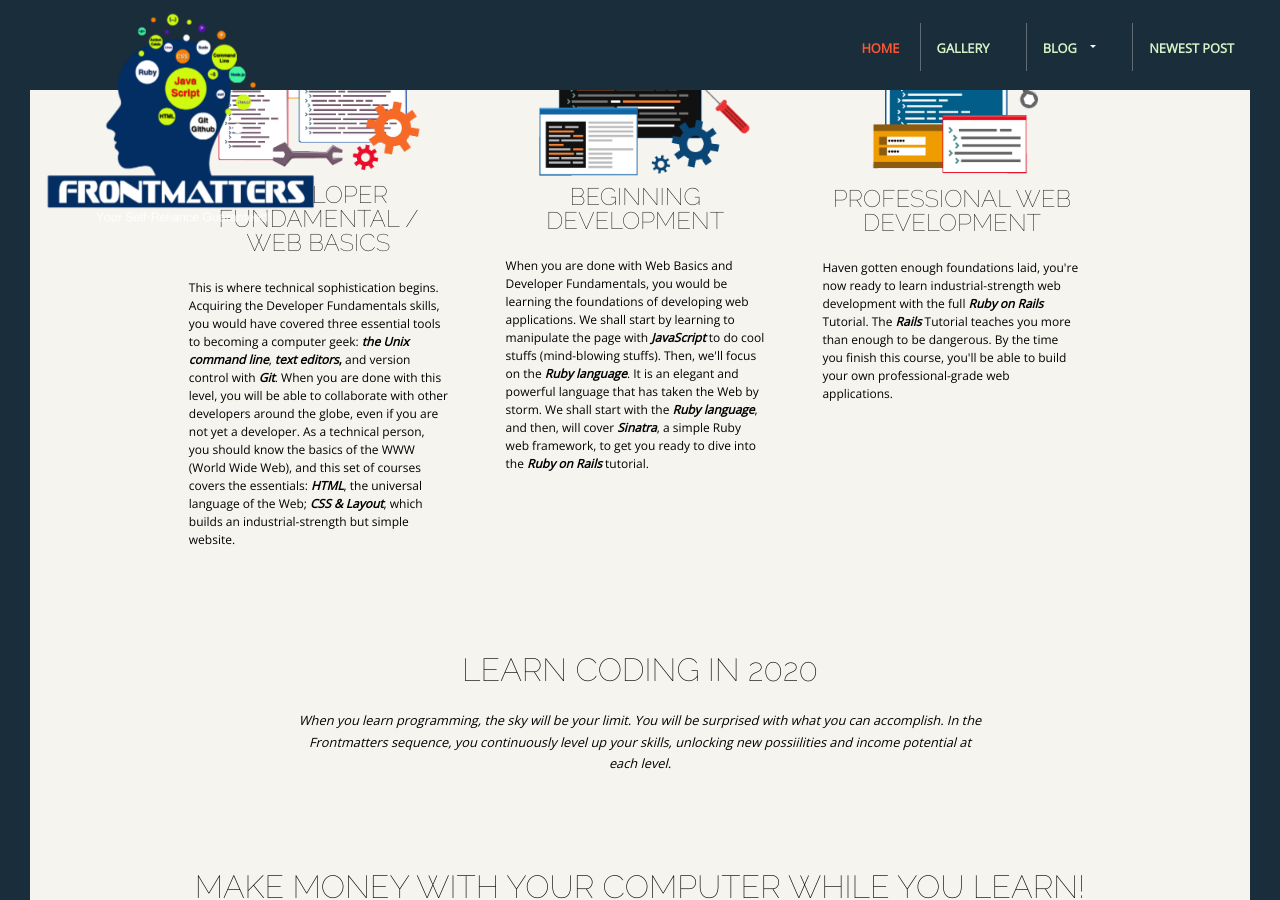
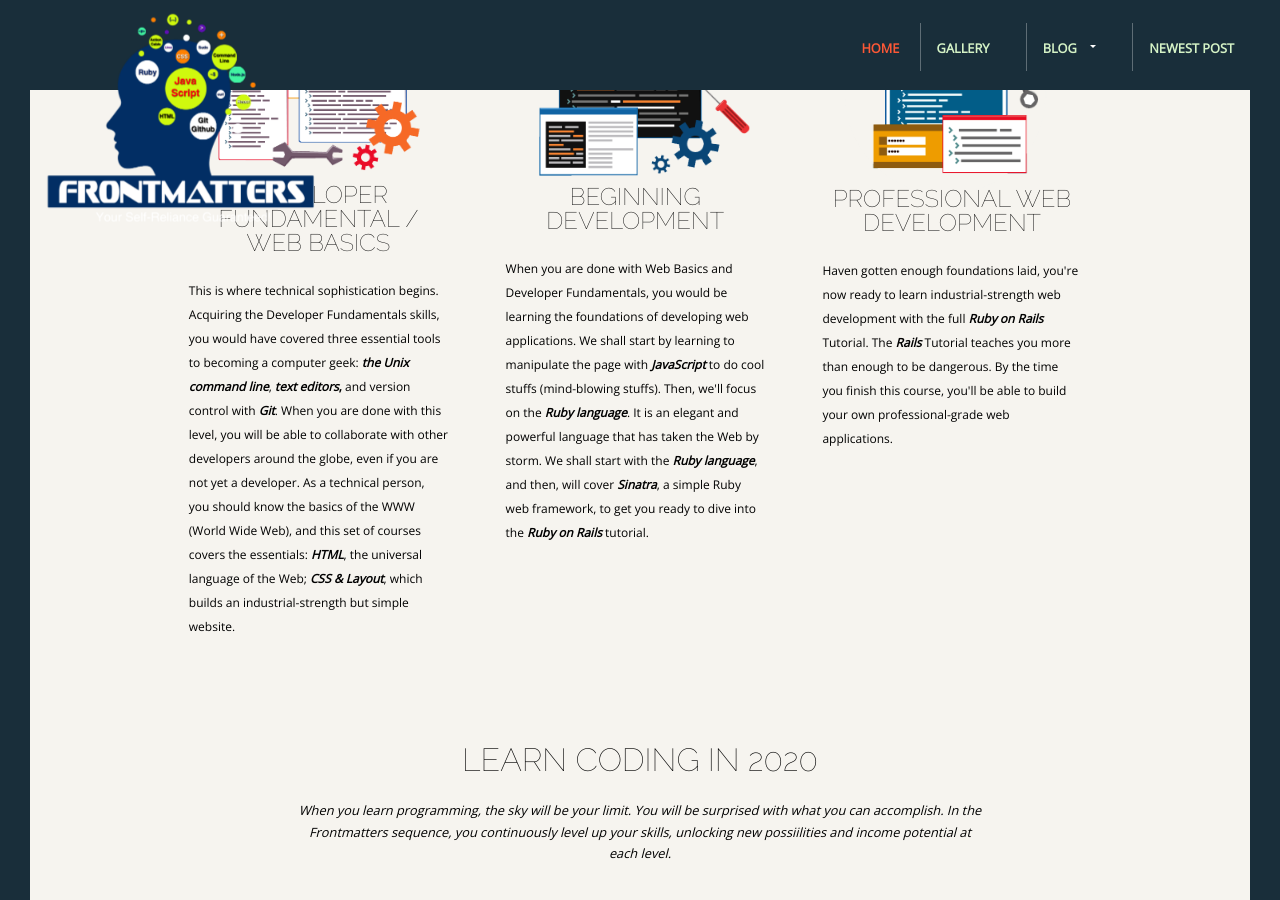
Before and after one commit to justwebandsoftwaredevelopment/frontmatters, a Jekyll site: the page built from index.html, in a window 1280 px wide and 900 px high, scrolled down 2075 px. Built offline with Jekyll 4.4.1, drawn with Linux system fonts in a browser that asks for light colours; nearby versions of some CDN libraries.

Commit message:
Increase the line height of the courses

```diff
--- a/css/main.css
+++ b/css/main.css
@@ -643,6 +643,11 @@
   padding: 0 3%;
   width: 33%;
 }
+
+.bio-box p {
+
+  line-height: 2em;
+}
 .bio-box h3 {
   color: #fff;
   font-size: 1.5em;
```
Also changed, not shown: 1 other file.
